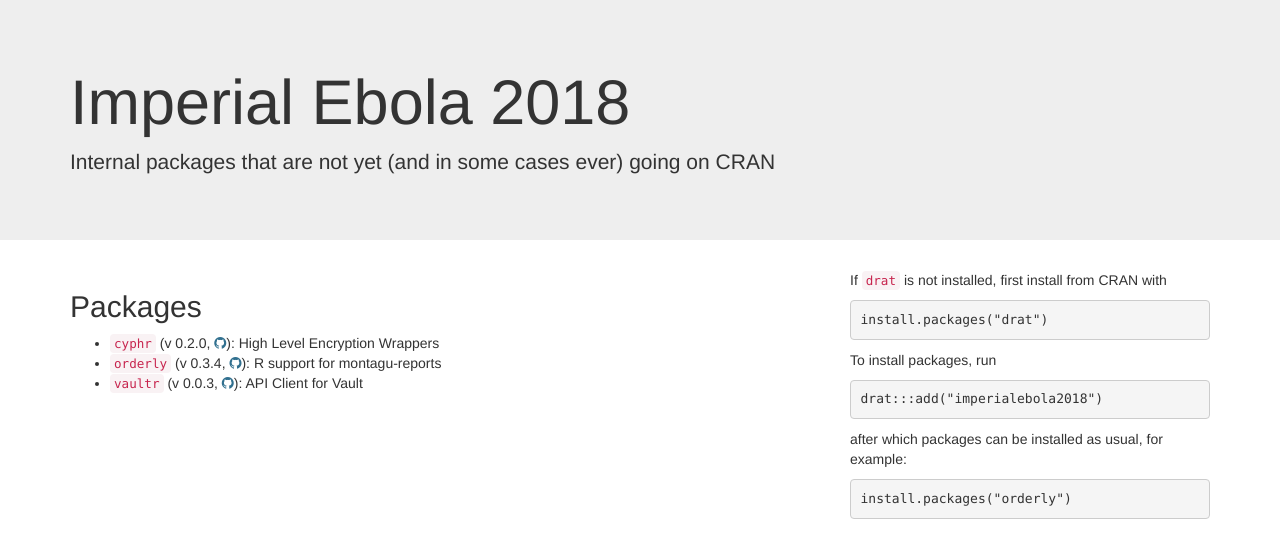
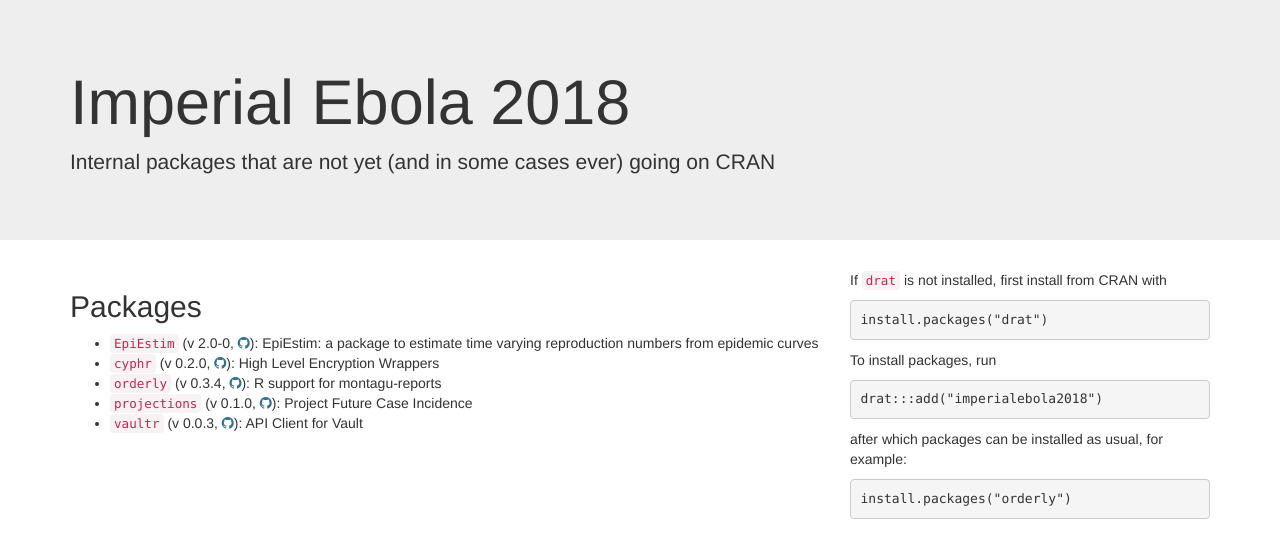
Before and after one commit to imperialebola2018/drat, a plain HTML site: page index.html in a window 1280 px wide. Drawn offline with nearby package versions, Linux system fonts and the light colour scheme.

Commit message:
Update landing page

```diff
--- a/index.html
+++ b/index.html
@@ -26,8 +26,11 @@
         <div class="col-md-8">
           <h2>Packages</h2>
           <ul>
+<li><code>EpiEstim</code> (v 2.0-0, <a href="https://github.com/annecori/EpiEstim" class="text-info"><i class="fa fa-github"></i></a>): EpiEstim: a package to estimate time varying reproduction
+numbers from epidemic curves</li>
 <li><code>cyphr</code> (v 0.2.0, <a href="https://github.com/ropensci/cyphr" class="text-info"><i class="fa fa-github"></i></a>): High Level Encryption Wrappers</li>
 <li><code>orderly</code> (v 0.3.4, <a href="https://github.com/vimc/orderly" class="text-info"><i class="fa fa-github"></i></a>): R support for montagu-reports</li>
+<li><code>projections</code> (v 0.1.0, <a href="https://github.com/reconhub/projections" class="text-info"><i class="fa fa-github"></i></a>): Project Future Case Incidence</li>
 <li><code>vaultr</code> (v 0.0.3, <a href="https://github.com/vimc/vaultr" class="text-info"><i class="fa fa-github"></i></a>): API Client for Vault</li>
 </ul>
         </div>
```
